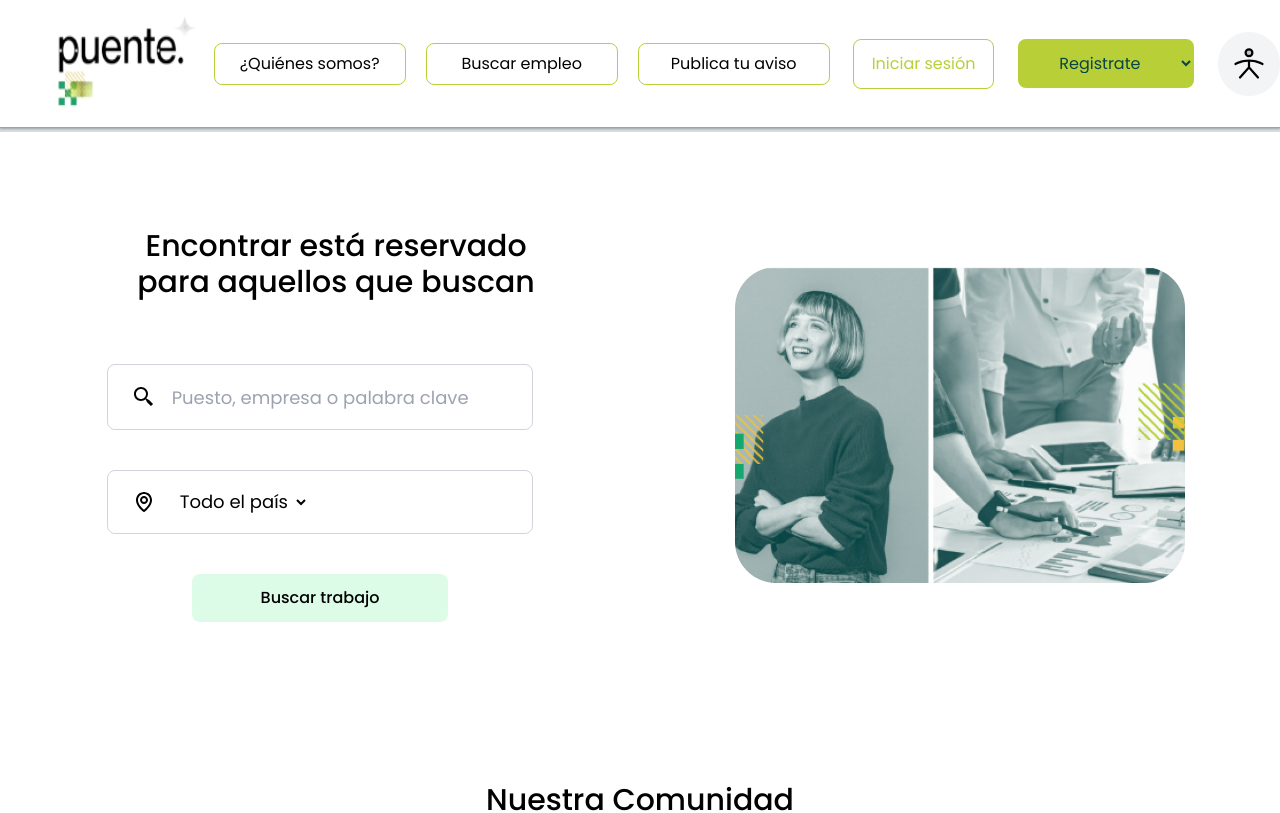
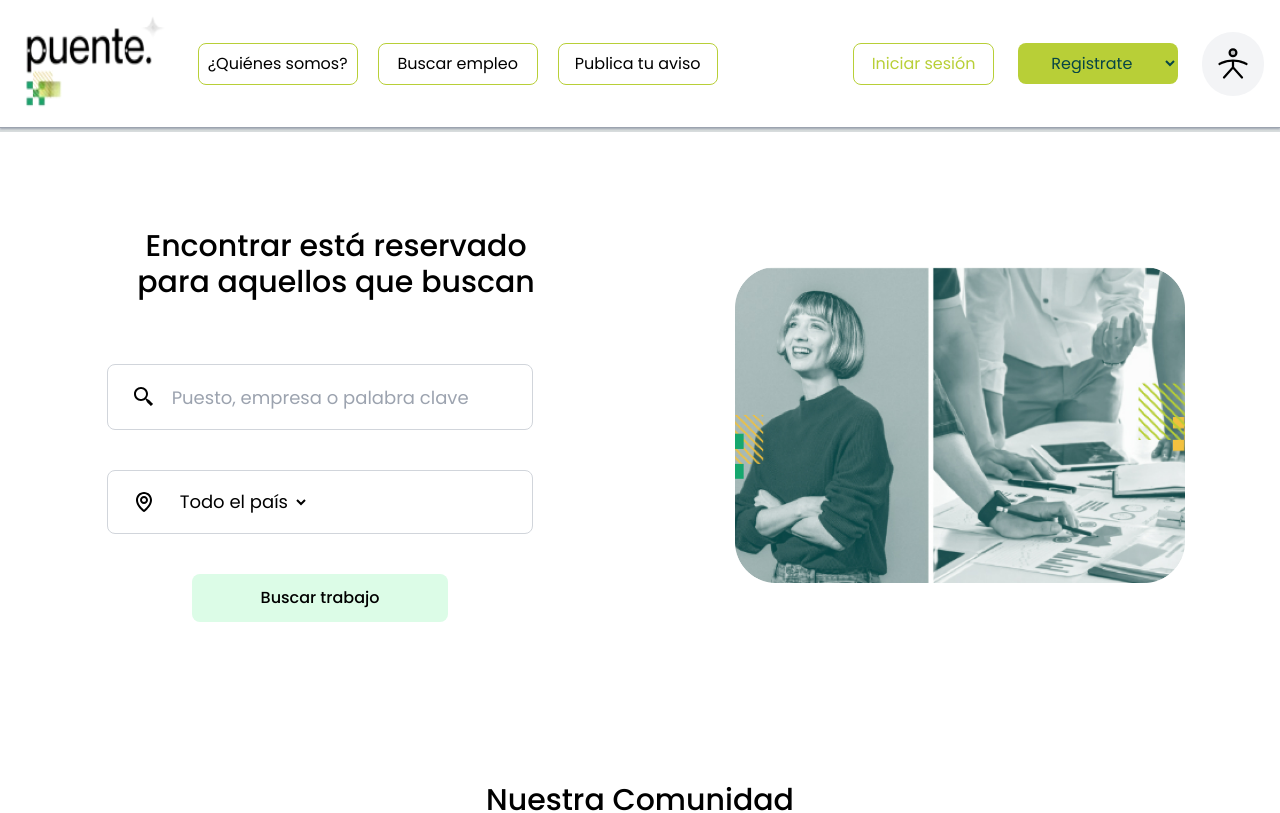
Before and after one commit to marioacaballero/hr-frontend, a Next.js app: page / in a window 1280 px wide. Shown: the top 813 px of the page. Built offline with nearby package versions, Linux system fonts and the light colour scheme.

Commit message:
fix: navbar styles

```diff
--- a/src/components/navbar/Navbar.tsx
+++ b/src/components/navbar/Navbar.tsx
@@ -16,44 +16,44 @@ function Navbar() {
   };
 
   return (
-    <nav className="flex h-32 w-screen items-center justify-between border-b border-gray-400 bg-white shadow-sm shadow-gray-400">
+    <nav className="flex h-32 items-center justify-between border-b border-gray-400 bg-white shadow-sm shadow-gray-400">
       <Image
         alt="logo"
         src={logo}
         width={150}
-        className="ml-12 h-24 hover:cursor-pointer"
+        className="ml-4 h-24 hover:cursor-pointer"
         onClick={() => router.push("/")}
       />
       <div className="flex w-2/4 items-center justify-start gap-5 pl-2">
         <Link
           href="/about"
-          className="w-48 rounded-lg border border-verde-loro p-2 text-center duration-500 hover:bg-verde-bg hover:text-verde-loro"
+          className="w-40 rounded-lg border border-verde-loro p-2 text-center duration-500 hover:bg-verde-bg hover:text-verde-loro"
         >
           ¿Quiénes somos?
         </Link>
         <Link
           href="/jobs"
-          className="w-48 rounded-lg border border-verde-loro p-2 text-center duration-500 hover:bg-verde-bg hover:text-verde-loro"
+          className="w-40 rounded-lg border border-verde-loro p-2 text-center duration-500 hover:bg-verde-bg hover:text-verde-loro"
         >
           Buscar empleo
         </Link>
         <Link
           href="/"
-          className="w-48 rounded-lg border border-verde-loro p-2 text-center duration-500 hover:bg-verde-bg hover:text-verde-loro"
+          className="w-40 rounded-lg border border-verde-loro p-2 text-center duration-500 hover:bg-verde-bg hover:text-verde-loro"
         >
           Publica tu aviso
         </Link>
       </div>
-      <div className="flex w-2/6 items-center justify-start gap-6">
+      <div className="flex w-2/6 items-center justify-end gap-6 pr-4">
         <Link
           href="/signin"
-          className="w-36 rounded-lg border border-verde-loro p-3 text-center text-verde-loro duration-500 hover:bg-verde-bg"
+          className="w-36 rounded-lg border border-verde-loro p-2 text-center text-verde-loro duration-500 hover:bg-verde-bg"
         >
           Iniciar sesión
         </Link>
         <select
           onChange={(e) => onChange(e)}
-          className="w-44 rounded-lg bg-verde-loro p-3 text-center text-azul-text"
+          className="w-40 rounded-lg bg-verde-loro p-2 text-center text-azul-text"
         >
           <option value="">Registrate</option>
           <option value="user">Postulante</option>
```
